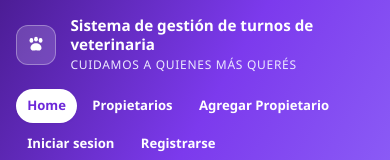
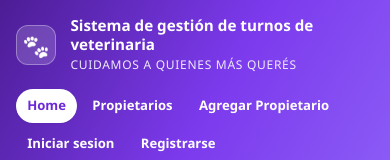
Before and after one commit to MauriTognocchi/Veterinary-frontend, an Angular app: page / in a window 390 px wide. Shown: the top 160 px of the page. Built offline with nearby package versions, Linux system fonts and the light colour scheme.

Commit message:
update(home): update the animal foot icon

```diff
--- a/src/app/shared/components/header/header.css
+++ b/src/app/shared/components/header/header.css
@@ -35,10 +35,10 @@
     border: 1px solid rgba(255, 255, 255, 0.32);
 }
 
-.brand-mark svg {
-    width: 26px;
-    height: 26px;
-    fill: #ffffff;
+.brand-mark .paw-icon {
+    font-size: 26px;
+    line-height: 1;
+    filter: grayscale(1) brightness(0) invert(1);
 }
 
 .brand-text {
@@ -109,9 +109,8 @@
         border-radius: 12px;
     }
 
-    .brand-mark svg {
-        width: 22px;
-        height: 22px;
+    .brand-mark .paw-icon {
+        font-size: 22px;
     }
 
     .brand-text h1 {
--- a/src/app/shared/components/header/header.html
+++ b/src/app/shared/components/header/header.html
@@ -1,12 +1,7 @@
 <header class="site-header">
     <div class="brand">
         <span class="brand-mark" aria-hidden="true">
-            <svg viewBox="0 0 24 24" role="img">
-                <ellipse cx="7" cy="7" rx="2.1" ry="2.6" />
-                <ellipse cx="12" cy="5.6" rx="2.1" ry="2.6" />
-                <ellipse cx="17" cy="7" rx="2.1" ry="2.6" />
-                <path d="M12 10.2c-3.1 0-6 2.3-6 5 0 1.7 1.3 2.8 3 2.8 1 0 1.9-.4 3-.4s2 .4 3 .4c1.7 0 3-1.1 3-2.8 0-2.7-2.9-5-6-5z" />
-            </svg>
+            <span class="paw-icon">🐾</span>
         </span>
 
         <div class="brand-text">
```
